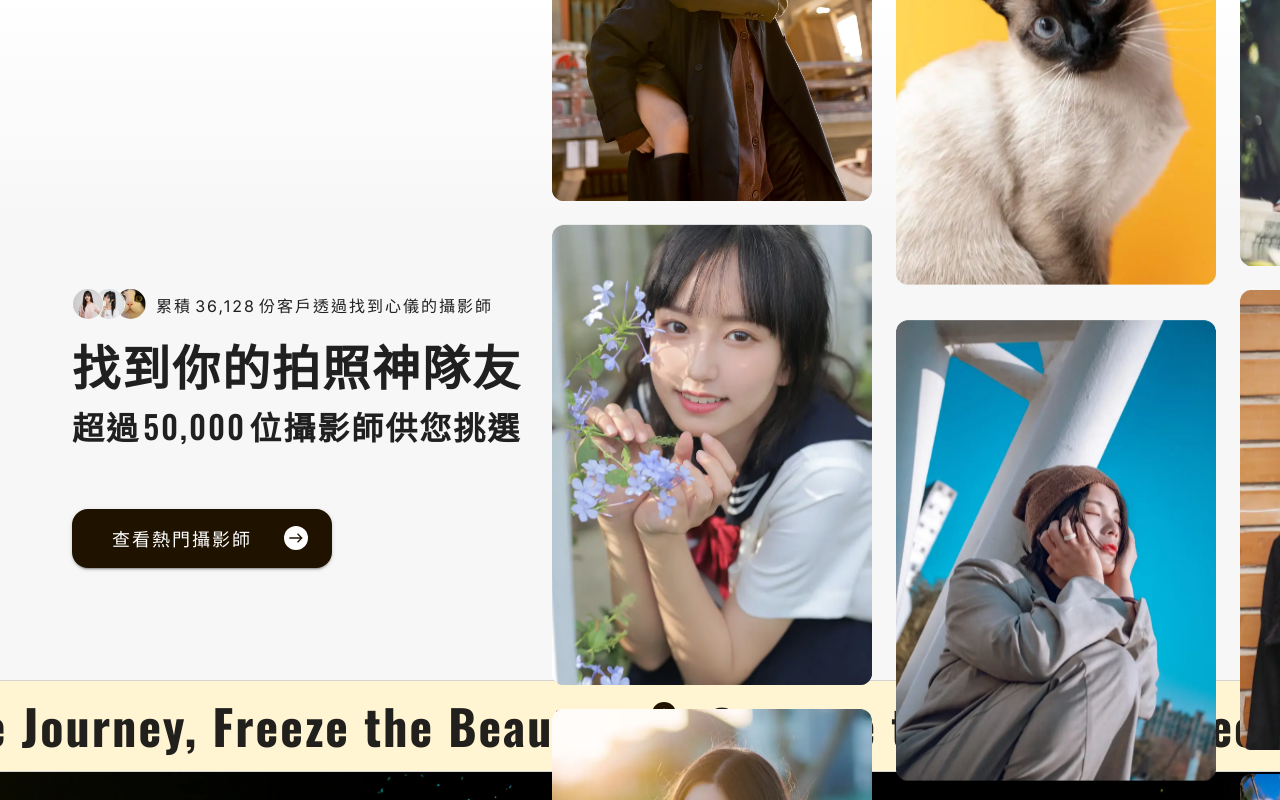
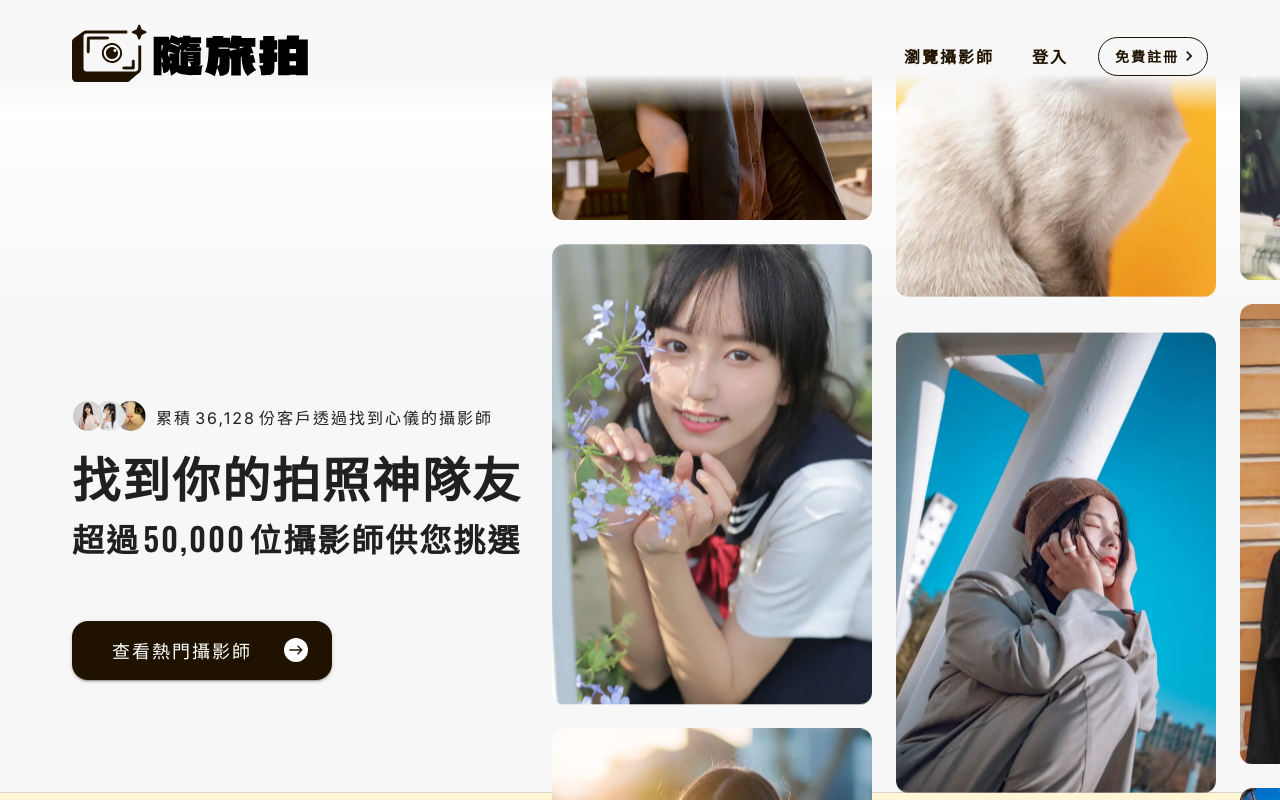
Before and after one commit to dogwantfly/photograph-booking, a Next.js app: page / in a window 1280 px wide. Shown: the top 800 px of the page. Built offline with nearby package versions, Linux system fonts and the light colour scheme.

Commit message:
refactor: 💡 調整 layout 元件排序

```diff
--- a/app/layout.js
+++ b/app/layout.js
@@ -20,10 +20,9 @@ export default function RootLayout(props) {
         }}
       >
         <ThemeRegistry options={{ key: 'mui' }}>
+          <Navbar />
           {children}
           <Footer />
-          <Navbar></Navbar>
-          {children}
         </ThemeRegistry>
       </body>
     </html>
```
